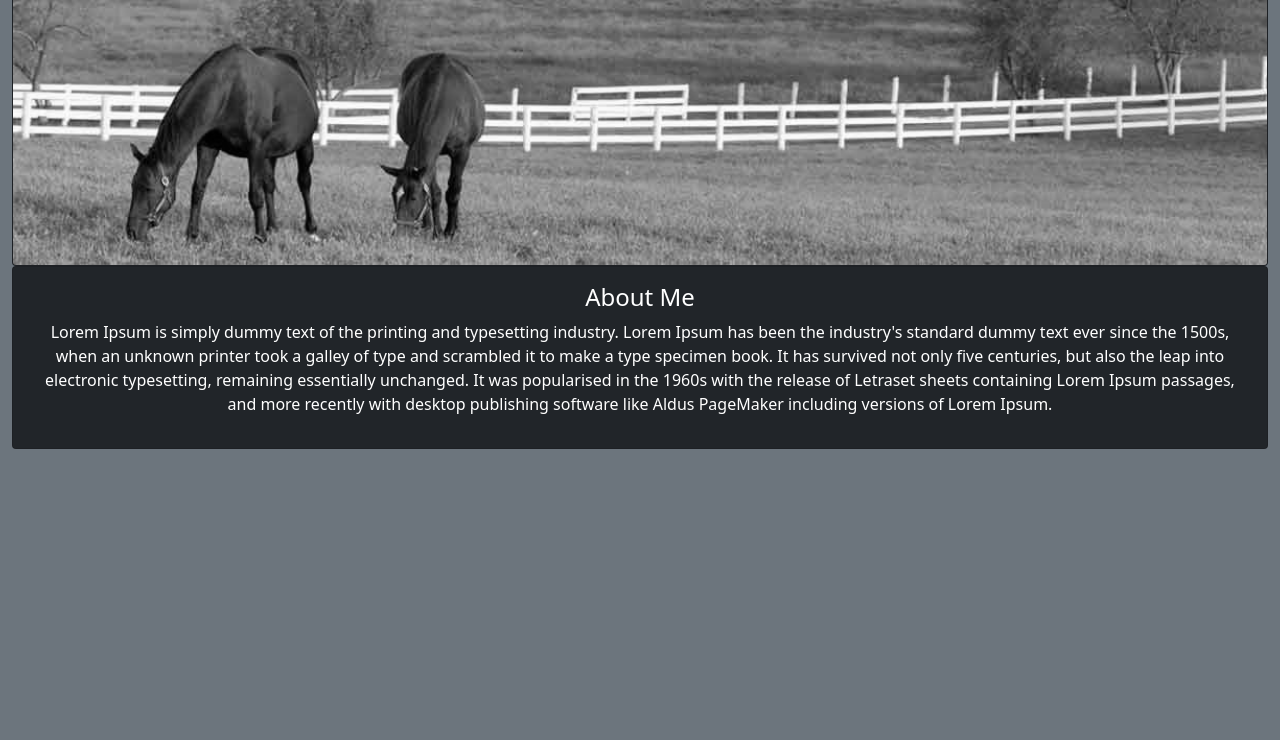
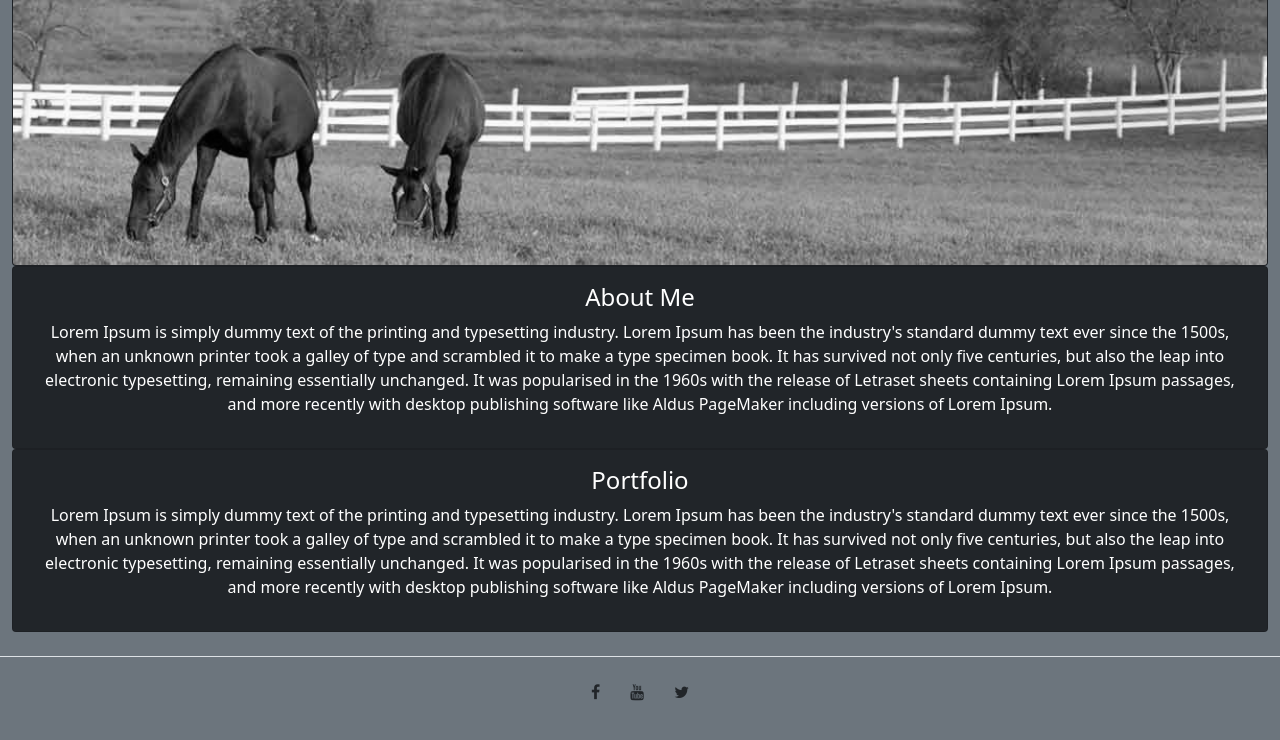
Before and after one commit to kadowning1/splashpage, a plain HTML site: page index.html in a window 1280 px wide. Shown: the part 450-1190 px from the top of the page. Before the commit the page ends 899 px from the top, so only its background shows below. Drawn offline with nearby package versions, Linux system fonts and the light colour scheme.

Commit message:
demo update

```diff
--- a/index.html
+++ b/index.html
@@ -10,6 +10,7 @@
     <link href="https://cdn.jsdelivr.net/npm/bootstrap@5.1.1/dist/css/bootstrap.min.css" rel="stylesheet"
         integrity="sha384-F3w7mX95PdgyTmZZMECAngseQB83DfGTowi0iMjiWaeVhAn4FJkqJByhZMI3AhiU" crossorigin="anonymous">
     <link href='css/style.css'>
+    <link rel="stylesheet" href="https://cdnjs.cloudflare.com/ajax/libs/font-awesome/4.7.0/css/font-awesome.min.css">
     <title>Splash Page</title>
 </head>
 
@@ -29,7 +30,7 @@
                         <li class='nav-item'><a class="nav-link text-color text-white" href="#aboutMe">About</a></li>
                         <li class='nav-item'><a class="nav-link text-white"
                                 href="https://kadowning1.github.io/">Blog</a></li>
-                        <li class='nav-item'><a class="nav-link text-white" href="#">Portfolio</a></li>
+                        <li class='nav-item'><a class="nav-link text-white" href="#portfolio">Portfolio</a></li>
                     </div>
                 </div>
             </div>
@@ -61,12 +62,34 @@
                 <div class='card bg-dark'>
                     <div class='card-body'>
                         <h4 class='text-center text-white' id='aboutMe'>About Me</h4>
-                        <p class='text-center text-white'>Lorem Ipsum is simply dummy text of the printing and typesetting industry.
+                        <p class='text-center text-white'>Lorem Ipsum is simply dummy text of the printing and
+                            typesetting industry.
                             Lorem Ipsum has been the industry's standard dummy text ever since the 1500s,
                             when an unknown printer took a galley of type and scrambled it to make a type specimen book.
                             It has survived not only five centuries, but also the leap into electronic typesetting,
-                            remaining essentially unchanged. It was popularised in the 1960s with the release of Letraset sheets
-                            containing Lorem Ipsum passages, and more recently with desktop publishing software like Aldus PageMaker
+                            remaining essentially unchanged. It was popularised in the 1960s with the release of
+                            Letraset sheets
+                            containing Lorem Ipsum passages, and more recently with desktop publishing software like
+                            Aldus PageMaker
+                            including versions of Lorem Ipsum.</p>
+                    </div>
+                </div>
+            </div>
+        </div>
+        <div class='row'>
+            <div class='col-12'>
+                <div class='card bg-dark'>
+                    <div class='card-body'>
+                        <h4 class='text-center text-white' id='portfolio'>Portfolio</h4>
+                        <p class='text-center text-white'>Lorem Ipsum is simply dummy text of the printing and
+                            typesetting industry.
+                            Lorem Ipsum has been the industry's standard dummy text ever since the 1500s,
+                            when an unknown printer took a galley of type and scrambled it to make a type specimen book.
+                            It has survived not only five centuries, but also the leap into electronic typesetting,
+                            remaining essentially unchanged. It was popularised in the 1960s with the release of
+                            Letraset sheets
+                            containing Lorem Ipsum passages, and more recently with desktop publishing software like
+                            Aldus PageMaker
                             including versions of Lorem Ipsum.</p>
                     </div>
                 </div>
@@ -75,7 +98,19 @@
 
     </div>
 
+    <footer class="d-flex flex-wrap justify-content-between align-items-center py-3 my-4 border-top">
 
+
+        <ul class="nav col justify-content-center list-unstyled d-flex">
+            <div class="template-demo"> <button type="button" class="btn btn-social-icon btn-facebook btn-rounded"><i
+                        class="fa fa-facebook"></i></button> <button type="button"
+                    class="btn btn-social-icon btn-youtube btn-rounded"><i class="fa fa-youtube"></i></button> <button
+                    type="button" class="btn btn-social-icon btn-twitter btn-rounded"><i
+                        class="fa fa-twitter"></i></button>
+            </div>
+
+        </ul>
+    </footer>
 
 
 
```
